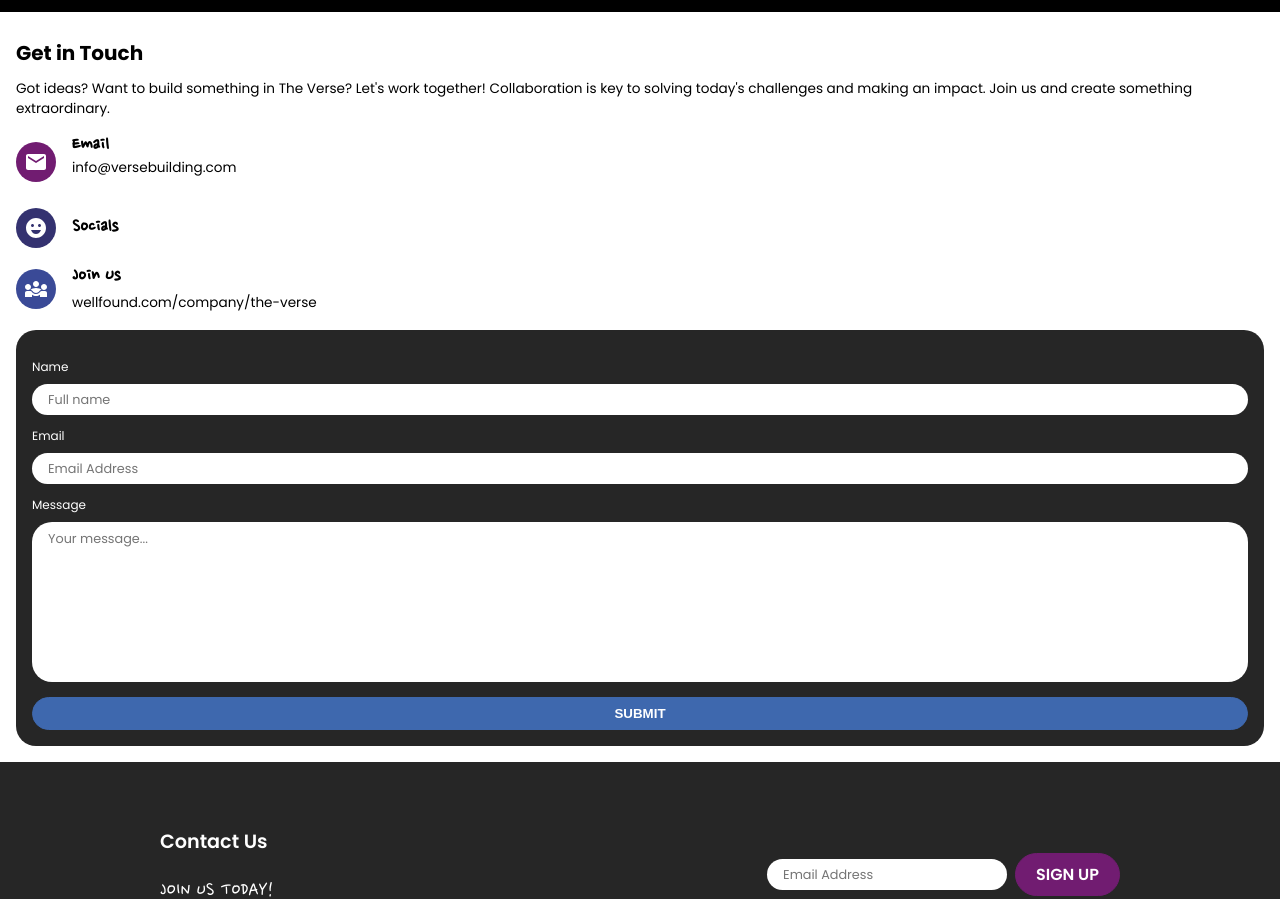
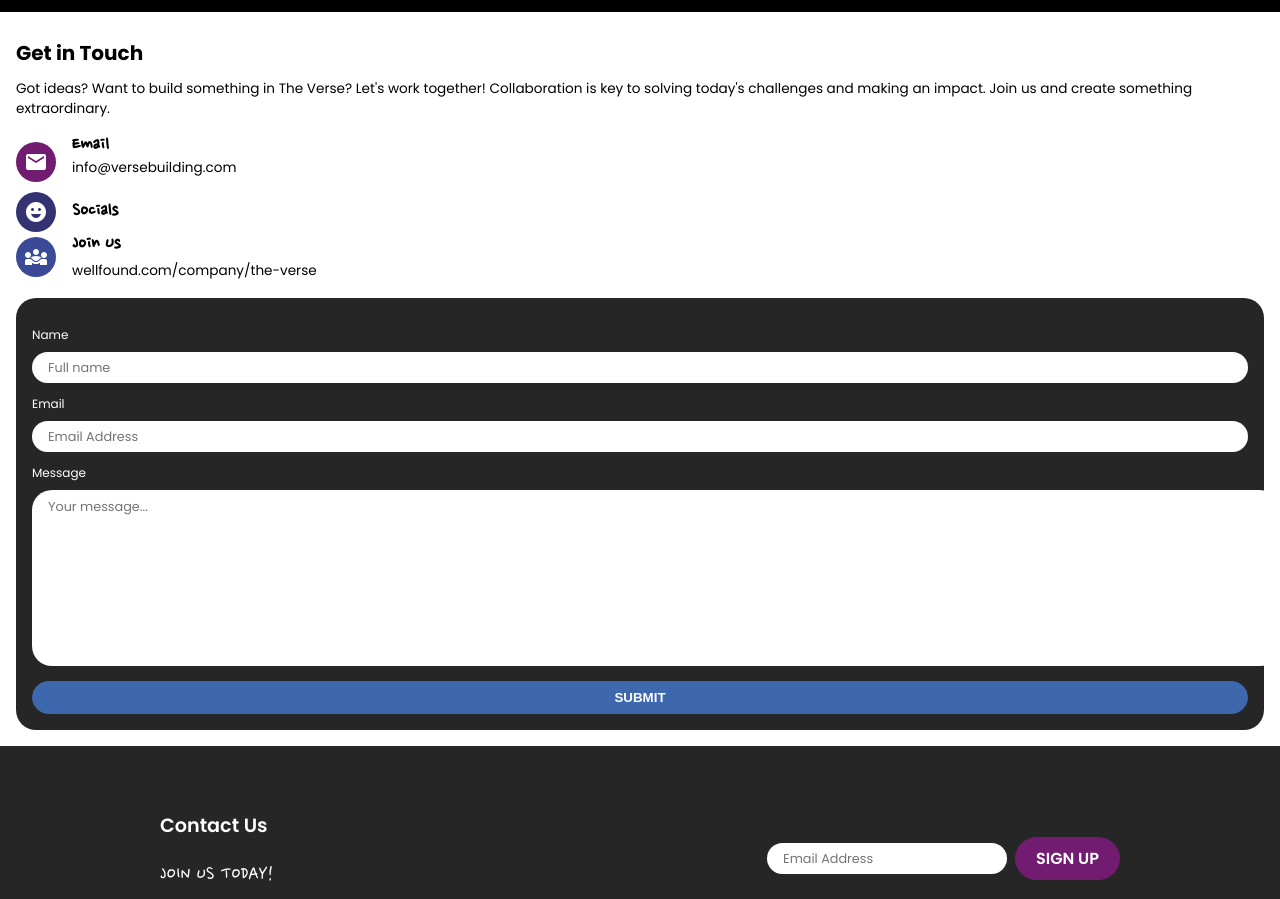
Before and after one commit to bstintheverse/theversewebdev, a React (Vite) app in the folder client/: page /contact-us in a window 1280 px wide. Shown: the part 780-1679 px from the top of the page. Built offline with nearby package versions, Linux system fonts and the light colour scheme.

Commit message:
add wrapper to info section

```diff
--- a/client/src/pages/Contact/Contact.tsx
+++ b/client/src/pages/Contact/Contact.tsx
@@ -45,8 +45,8 @@ export default function ContactPage() {
                 </p>
 
                 <section className="contact__container-info-form">
+                    <div className="contact__info-wrapper">
                         <div className="contact__info">
-                        <div className="">
                             <Avatar
                                 sx={{
                                     backgroundColor: "#711C71"
@@ -54,7 +54,6 @@ export default function ContactPage() {
                             >
                                 <EmailIcon />
                             </Avatar>
-                        </div>
 
                             <div className="">
                                 <h4 className="contact__label">
@@ -68,7 +67,6 @@ export default function ContactPage() {
                         </div>
 
                         <div className="contact__info">
-                        <div className="">
                                 <Avatar
                                     sx={{
                                         backgroundColor: "#343270"
@@ -76,7 +74,6 @@ export default function ContactPage() {
                                 >
                                     <EmojiEmotionsIcon />
                                 </Avatar>
-                        </div>
 
                             <div className="">
                                 <h4 className="contact__label">
@@ -88,7 +85,6 @@ export default function ContactPage() {
                         </div>
 
                         <div className="contact__info">
-                        <div className="">
                                 <Avatar
                                     sx={{
                                         backgroundColor: "#3A4A97"
@@ -96,7 +92,6 @@ export default function ContactPage() {
                                 >
                                     <Diversity3Icon />
                                 </Avatar>
-                        </div>
 
                             <div className="">
                                 <h4 className="contact__label">
@@ -106,6 +101,7 @@ export default function ContactPage() {
                                 <Link className="contact__link" to="https://wellfound.com/company/the-verse" target="_blank">
                                     wellfound.com/company/the-verse
                                 </Link>
+                            </div>
                         </div>
                     </div>
 
@@ -141,7 +137,7 @@ export default function ContactPage() {
                                 </p>
 
                                 <Textarea
-                                    className="form__input"
+                                    className="form__textarea"
                                     name="name"
                                     placeholder="Your message..."
                                 />
```
Lines whose indentation alone changed are shown as unchanged.
